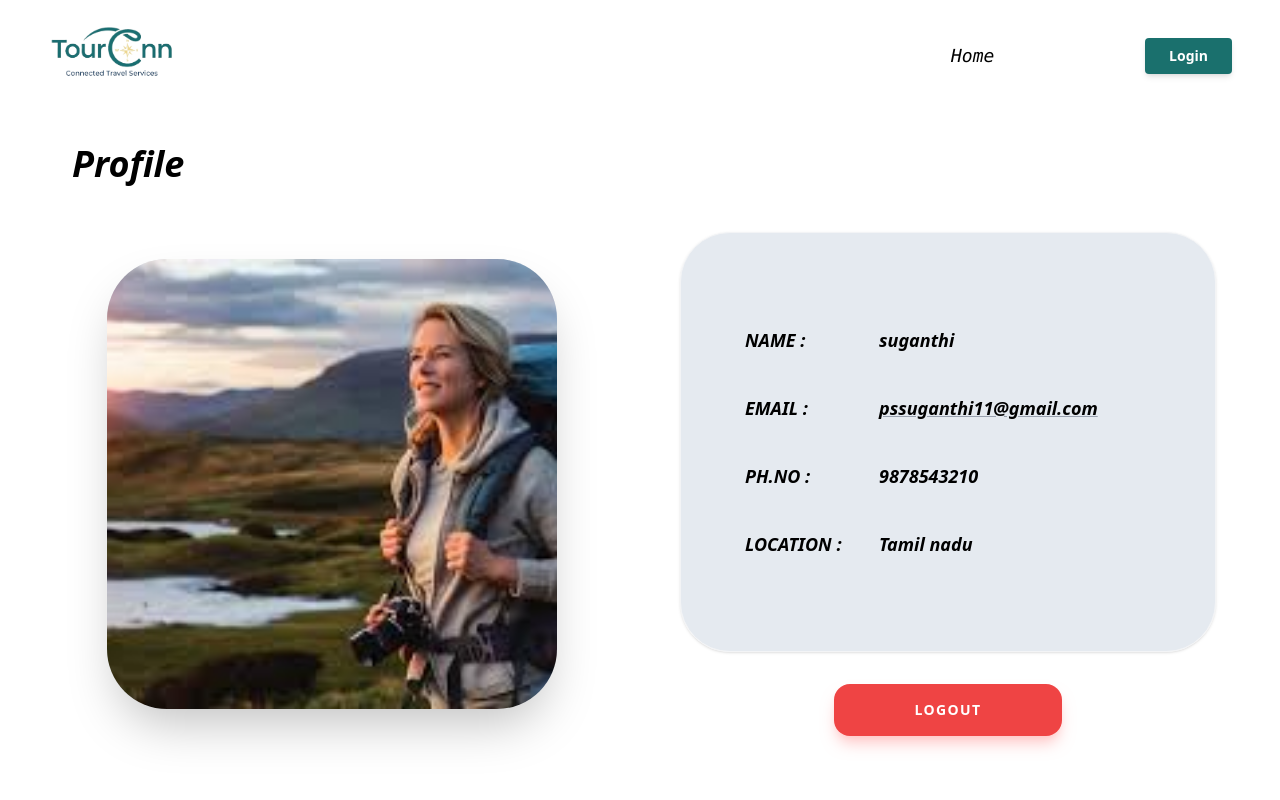
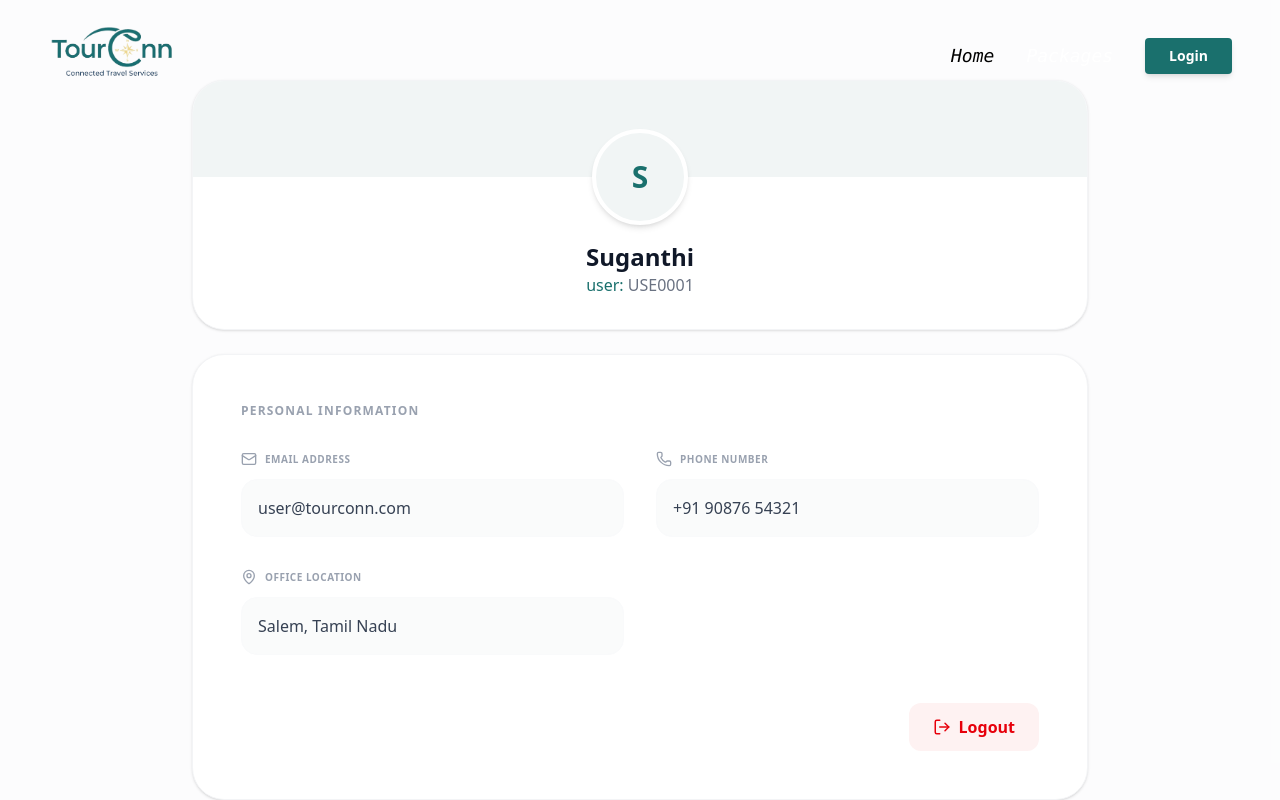
Before and after one commit to pssuganthi11/Tourconn_web_ui, a Next.js app: page /profile in a window 1280 px wide. Shown: the top 800 px of the page. Built offline with nearby package versions, Linux system fonts and the light colour scheme.

Commit message:
improve: user profile page ui

```diff
--- a/app/profile/page.tsx
+++ b/app/profile/page.tsx
@@ -1,7 +1,7 @@
 "use client";
 
-import Image from "next/image";
 import { useRouter } from "next/navigation";
+import { Mail, Phone, MapPin, LogOut } from "lucide-react";
 
 const ProfilePage = () => {
   const router = useRouter();
@@ -12,65 +12,77 @@ const ProfilePage = () => {
   };
 
   return (
-    <div className="min-h-screen pt-32 pb-12 px-6 flex items-center justify-center bg-white">
-      <div className="max-w-6xl w-full mx-auto">
+    <div className="min-h-screen pt-20 pb-12 px-4 flex flex-col items-center justify-center bg-gray-50/50">
+      <div className="w-full max-w-4xl space-y-6">
 
-        {/* Page Title */}
-        <h1 className="text-4xl font-extrabold italic text-black mb-12 ml-2">
-          Profile
-        </h1>
+        {/* --- Header Card --- */}
+        <div className="bg-white rounded-[2rem] shadow-sm border border-gray-100 overflow-hidden">
+          {/* Top colored bar */}
+          <div className="h-24 bg-[#f1f5f5]" />
 
-        {/* Responsive Grid */}
-        <div className="flex flex-col lg:flex-row gap-10 lg:gap-20 items-center">
-
-          {/* Left Side: Profile Image */}
-          <div className="w-full lg:w-1/2 flex justify-center">
-            <div className="relative w-full max-w-[450px] h-[350px] md:h-[450px] rounded-[60px] overflow-hidden shadow-2xl bg-gray-200">
-              <Image
-                src="/img/women.png"
-                alt="Profile"
-                fill
-                priority
-                sizes="(max-width: 768px) 100vw, 450px"
-                className="object-cover"
-              />
+          <div className="px-8 pb-8 flex flex-col items-center -mt-12">
+            {/* Profile Avatar */}
+            <div className="w-24 h-24 rounded-full bg-white flex items-center justify-center shadow-md border-4 border-white mb-4">
+              <div className="w-full h-full rounded-full bg-[#f1f5f5] flex items-center justify-center text-[#1a706d] text-3xl font-bold">
+                S
               </div>
             </div>
 
-          {/* Right Side: Info Card */}
-          <div className="w-full lg:w-1/2 flex flex-col gap-8">
-
-            <div className="bg-[#CBD5E1]/50 rounded-[50px] p-8 md:p-16 shadow-sm flex flex-col justify-center min-h-[420px] border border-gray-100">
-              <div className="space-y-10">
-
-                <div className="flex items-center gap-6">
-                  <span className="font-bold italic text-black min-w-[110px] text-lg uppercase">Name :</span>
-                  <span className="font-bold italic text-black text-lg">suganthi</span>
+            <h1 className="text-2xl font-bold text-gray-900">Suganthi</h1>
+            <p className="text-gray-500 font-medium">
+              <span className="text-[#1a706d]">user:</span> USE0001
+            </p>
+          </div>
         </div>
 
-                <div className="flex items-center gap-6">
-                  <span className="font-bold italic text-black min-w-[110px] text-lg uppercase">Email :</span>
-                  <span className="font-bold italic text-black text-lg break-all underline decoration-gray-400">pssuganthi11@gmail.com</span>
+        {/* --- Information Card --- */}
+        <div className="bg-white rounded-[2rem] shadow-sm border border-gray-100 p-8 md:p-12">
+          <h2 className="text-xs font-bold text-gray-400 uppercase tracking-widest mb-8">
+            Personal Information
+          </h2>
+
+          <div className="grid grid-cols-1 md:grid-cols-2 gap-8">
+            {/* Email Address */}
+            <div className="space-y-3">
+              <div className="flex items-center gap-2 text-gray-400">
+                <Mail size={16} />
+                <span className="text-[10px] font-bold uppercase tracking-wider">Email Address</span>
+              </div>
+              <div className="bg-gray-50/80 p-4 rounded-2xl text-gray-700 font-medium border border-gray-50">
+                user@tourconn.com
+              </div>
             </div>
 
-                <div className="flex items-center gap-6">
-                  <span className="font-bold italic text-black min-w-[110px] text-lg uppercase">Ph.No :</span>
-                  <span className="font-bold italic text-black text-lg">9878543210</span>
+            {/* Phone Number */}
+            <div className="space-y-3">
+              <div className="flex items-center gap-2 text-gray-400">
+                <Phone size={16} />
+                <span className="text-[10px] font-bold uppercase tracking-wider">Phone Number</span>
+              </div>
+              <div className="bg-gray-50/80 p-4 rounded-2xl text-gray-700 font-medium border border-gray-50">
+                +91 90876 54321
+              </div>
             </div>
 
-                <div className="flex items-center gap-6">
-                  <span className="font-bold italic text-black min-w-[110px] text-lg uppercase">Location :</span>
-                  <span className="font-bold italic text-black text-lg">Tamil nadu</span>
+            {/* Office Location */}
+            <div className="space-y-3 md:col-span-1">
+              <div className="flex items-center gap-2 text-gray-400">
+                <MapPin size={16} />
+                <span className="text-[10px] font-bold uppercase tracking-wider">Office Location</span>
+              </div>
+              <div className="bg-gray-50/80 p-4 rounded-2xl text-gray-700 font-medium border border-gray-50">
+                Salem, Tamil Nadu
               </div>
             </div>
           </div>
 
-            {/* Logout*/}
-            <div className="flex justify-center w-full">
+          {/* Logout Button */}
+          <div className="mt-12 flex justify-end">
             <button
               onClick={handleLogout}
-                className="bg-[#EF4444] hover:bg-red-700 text-white px-20 py-4 rounded-2xl font-bold transition-all active:scale-95 shadow-lg shadow-red-200 text-sm uppercase tracking-widest"
+              className="flex items-center gap-2 bg-red-50 text-red-600 px-6 py-3 rounded-xl font-semibold hover:bg-red-100 transition-colors"
             >
+              <LogOut size={18} />
               Logout
             </button>
           </div>
@@ -78,7 +90,6 @@ const ProfilePage = () => {
 
       </div>
     </div>
-    </div>
   );
 };
 
```
Lines whose indentation alone changed are shown as unchanged.
